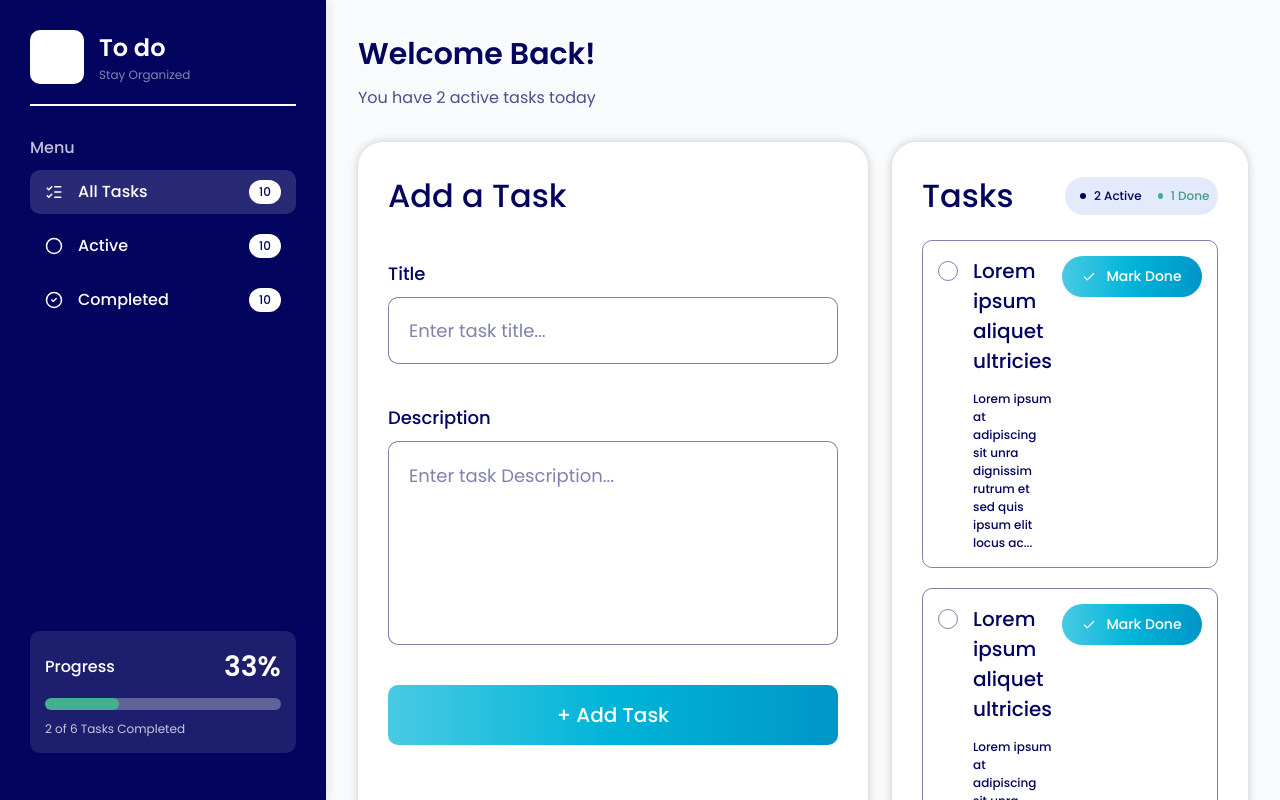
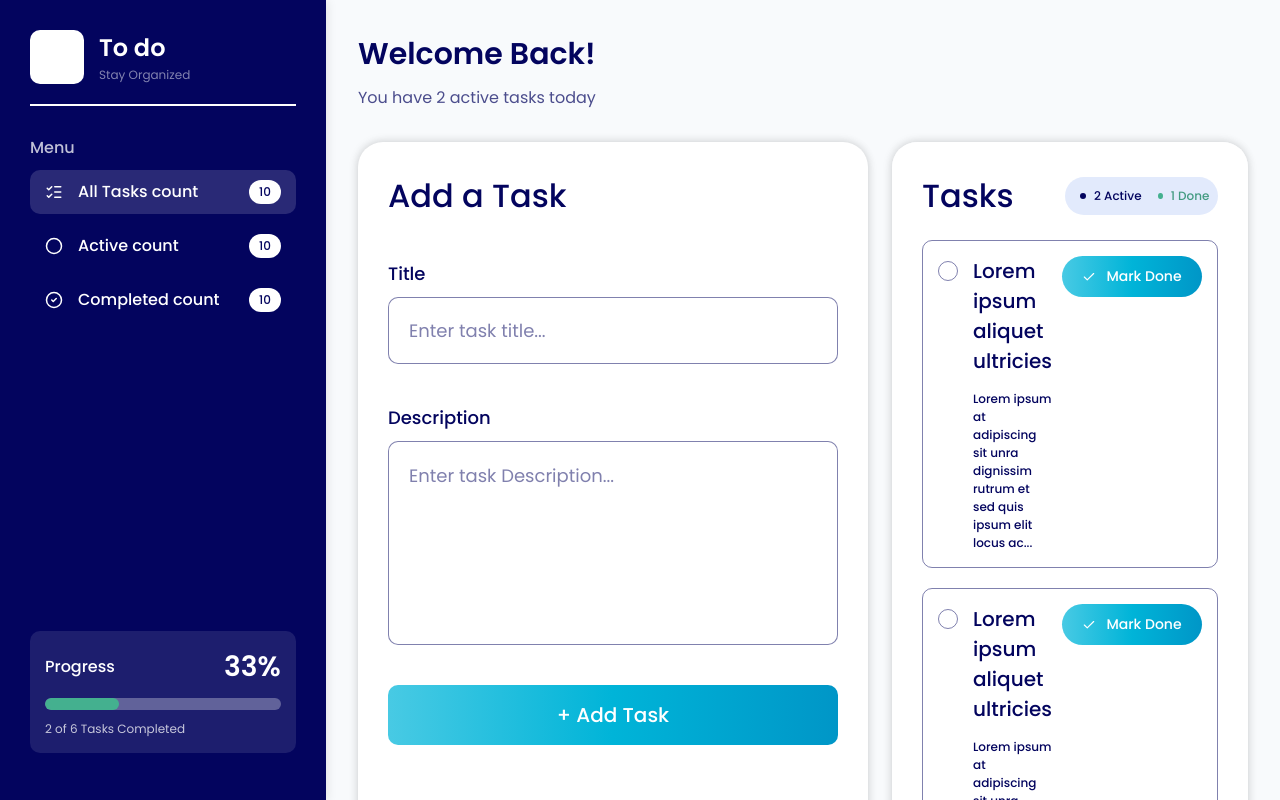
Before and after one commit to isurinduwick/To-do-task-web-application, a React (Create React App) app in the folder frontend/: page / in a window 1280 px wide. Shown: the top 800 px of the page. Built offline with nearby package versions, Linux system fonts and the light colour scheme.

Commit message:
feat(ui): update sidebar design and functionality

```diff
--- a/frontend/src/components/Sidebar.js
+++ b/frontend/src/components/Sidebar.js
@@ -24,7 +24,7 @@ const Sidebar = () => {
         <div className="menu-item active">
           <div className="menu-item-content">
             <ListChecks size={18} color="#FFFFFF" />
-            <span>All Tasks</span>
+            <span>All Tasks count</span>
           </div>
           <div className="menu-count">10</div>
         </div>
@@ -33,7 +33,7 @@ const Sidebar = () => {
         <div className="menu-item">
           <div className="menu-item-content">
             <Circle size={18} color="#FFFFFF" />
-            <span>Active</span>
+            <span>Active count</span>
           </div>
           <div className="menu-count">10</div>
         </div>
@@ -42,7 +42,7 @@ const Sidebar = () => {
         <div className="menu-item">
           <div className="menu-item-content">
             <CheckCircle2 size={18} color="#FFFFFF" />
-            <span>Completed</span>
+            <span>Completed count</span>
           </div>
           <div className="menu-count">10</div>
         </div>
```
